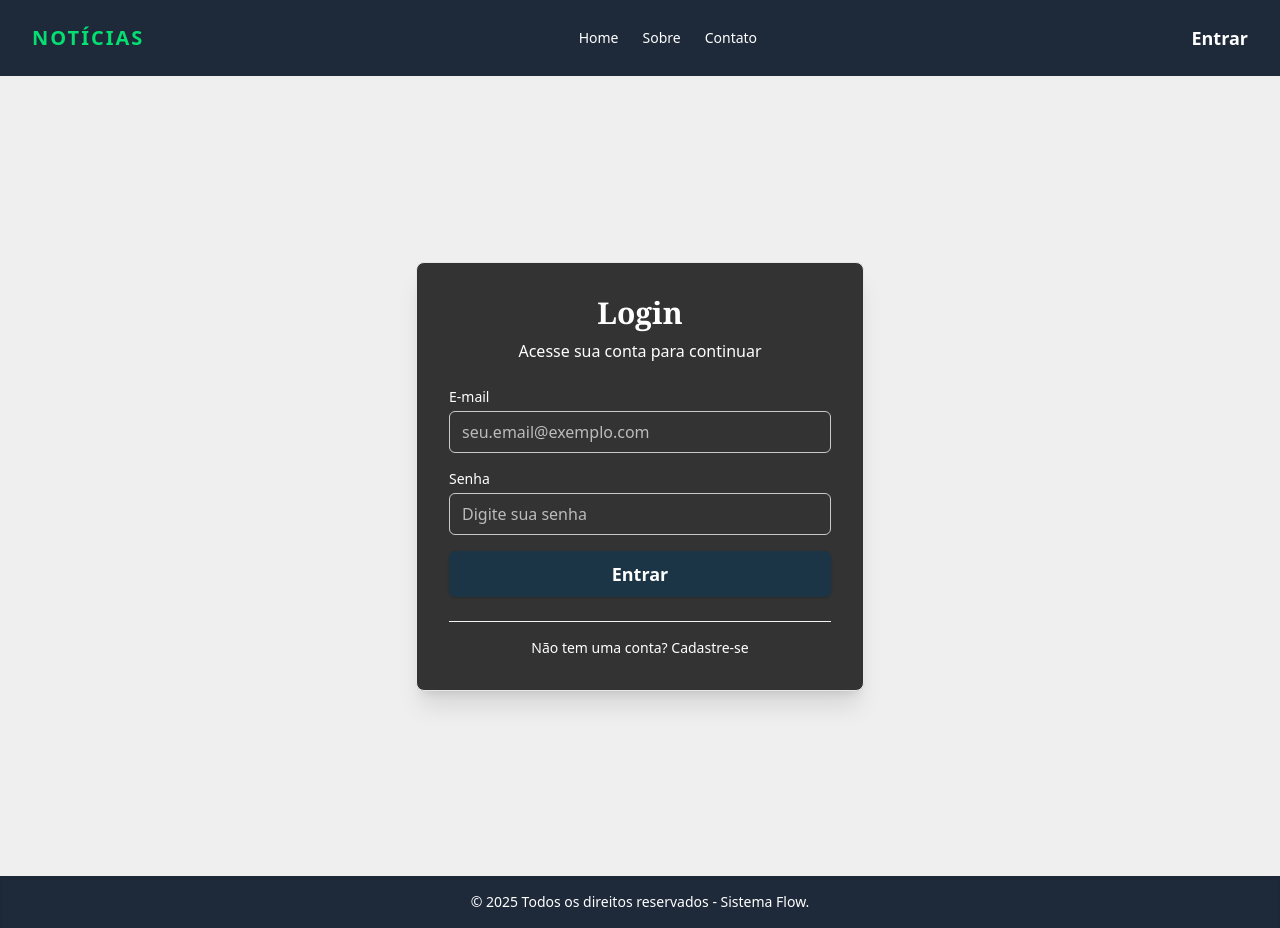
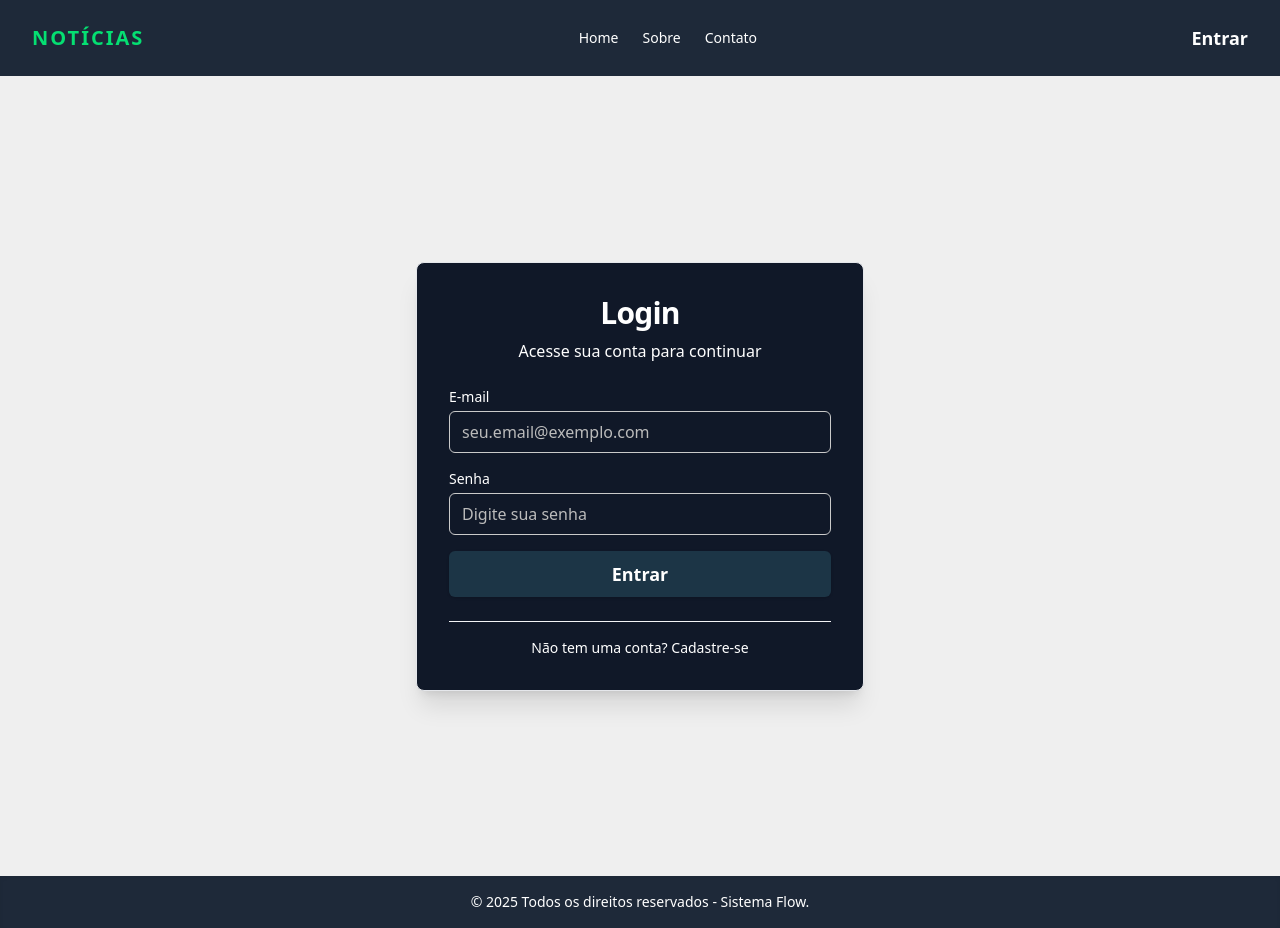
Before and after one commit to 1TDSPW-25/sistema-flow, a React (Vite) app: page /login in a window 1280 px wide. Built offline with nearby package versions, Linux system fonts and the light colour scheme; data requests are answered from the project's data file.

Commit message:
fix: Fine tuning da estilização da página de Login

```diff
--- a/src/pages/Login/index.tsx
+++ b/src/pages/Login/index.tsx
@@ -97,10 +97,10 @@ export default function Login() {
 
   return (
     <main className="min-h-screen bg-[#EFEFEF] flex items-center justify-center p-4">
-      <section className="w-full max-w-md bg-[#333333] shadow-xl rounded-lg p-8 space-y-6 border border-gray-200">
+      <section className="w-full max-w-md bg-gray-900 shadow-xl rounded-lg p-8 space-y-6 border border-gray-200">
 
         <div className="text-center space-y-2">
-          <h2 className="text-3xl font-serif font-bold text-[#FFFFFF]">Login</h2>
+          <h2 className="text-3xl font-black tracking-tight text-[#FFFFFF]">Login</h2>
           <p className="text-[#FFFFFF] font-sans">
             Acesse sua conta para continuar
           </p>
@@ -124,7 +124,7 @@ export default function Login() {
               placeholder="seu.email@exemplo.com"
               required
               disabled={isLoading}
-              className="w-full px-3 py-2 border border-[#cacaca] rounded-md focus:outline-none focus:ring-2 focus:ring-[#FFFFFF] disabled:bg-gray-100 disabled:text-gray-500 placeholder:text-[#bbbbbb]"
+              className="w-full px-3 py-2 border border-[#cacaca] rounded-md focus:outline-none focus:ring-2 focus:ring-[#FFFFFF] disabled:bg-gray-100 disabled:text-gray-500 placeholder:text-[#bbbbbb] text-white"
             />
           </div>
 
@@ -144,7 +144,7 @@ export default function Login() {
               placeholder="Digite sua senha"
               required
               disabled={isLoading}
-              className="w-full px-3 py-2 border border-[#cacaca]  rounded-md focus:outline-none focus:ring-2 focus:ring-[#FFFFFF] disabled:bg-gray-100 disabled:text-gray-500 placeholder:text-[#bbbbbb]"
+              className="w-full px-3 py-2 border border-[#cacaca]  rounded-md focus:outline-none focus:ring-2 focus:ring-[#FFFFFF] disabled:bg-gray-100 disabled:text-gray-500 placeholder:text-[#bbbbbb] text-white"
             />
           </div>
 
```
